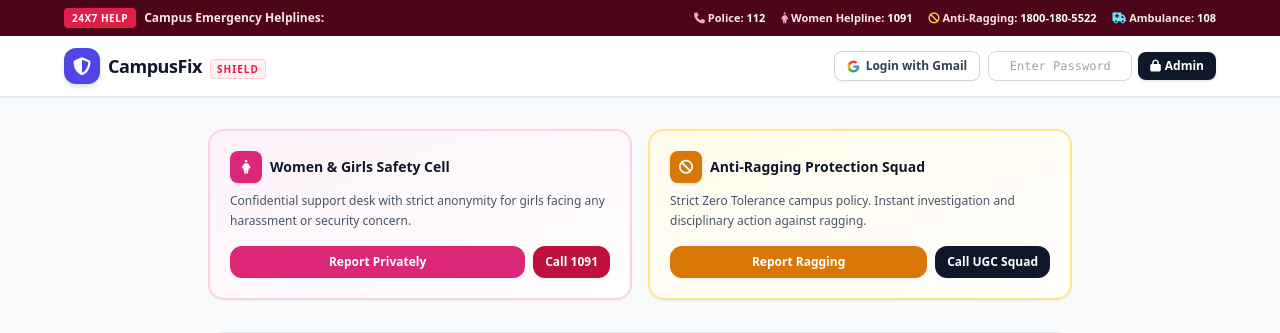
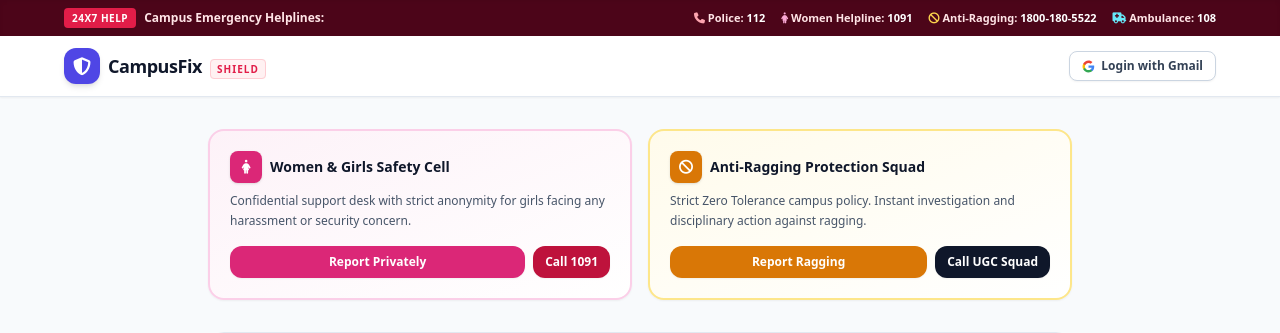
Before and after one commit to Aryan-vats-hub/campus-shield, a Flask app: page / in a window 1280 px wide. Shown: the top 333 px of the page. Run offline with Flask 3, Linux system fonts and the light colour scheme; some libraries are stand-ins or nearby versions.

Commit message:
Update index.html

```diff
--- a/campus shield/templates/index.html
+++ b/campus shield/templates/index.html
@@ -25,9 +25,9 @@
     </div>
   </header>
 
-  <!-- NAVBAR -->
+  <!-- NAVBAR (Admin box removed from here) -->
   <nav class="bg-white border-b border-slate-200 sticky top-0 z-40 px-4 py-3 shadow-sm">
-    <div class="max-w-6xl mx-auto flex flex-wrap items-center justify-between gap-3">
+    <div class="max-w-6xl mx-auto flex items-center justify-between gap-3">
       <a href="/" class="flex items-center gap-2 no-underline">
         <div class="w-9 h-9 rounded-xl bg-indigo-600 text-white flex items-center justify-center font-black text-lg shadow-md">
           <i class="fa-solid fa-shield-halved"></i>
@@ -38,13 +38,13 @@
         </div>
       </a>
 
-      <div class="flex items-center gap-2">
-        <!-- STUDENT GMAIL LOGIN / STATUS -->
+      <!-- GMAIL LOGIN BUTTON -->
+      <div>
         {% if user_email %}
-        <div class="flex items-center gap-2 bg-emerald-50 border border-emerald-300 px-2.5 py-1 rounded-lg text-xs font-semibold text-emerald-800">
+        <div class="flex items-center gap-2 bg-emerald-50 border border-emerald-300 px-3 py-1.5 rounded-lg text-xs font-semibold text-emerald-800">
           <i class="fa-brands fa-google text-emerald-600"></i>
           <span>{{ user_email }}</span>
-          <a href="/logout" class="text-rose-600 hover:text-rose-800 ml-1 font-bold no-underline"><i class="fa-solid fa-right-from-bracket"></i></a>
+          <a href="/logout" class="text-rose-600 hover:text-rose-800 ml-1 font-bold no-underline" title="Logout"><i class="fa-solid fa-right-from-bracket"></i></a>
         </div>
         {% else %}
         <a href="/login/google" class="inline-flex items-center gap-1.5 px-3 py-1.5 rounded-lg bg-white border border-slate-300 text-slate-700 text-xs font-bold hover:bg-slate-100 shadow-sm no-underline">
@@ -57,14 +57,6 @@
           <span>Login with Gmail</span>
         </a>
         {% endif %}
-
-        <!-- DIRECT ADMIN PASSCODE FORM -->
-        <form action="/admin-login-post" method="POST" class="flex items-center gap-1.5">
-          <input type="password" name="admin_key" placeholder="Enter Password" class="px-2.5 py-1.5 text-xs rounded-lg border border-slate-300 focus:outline-none focus:ring-1 focus:ring-indigo-500 w-32 sm:w-36 font-mono text-center" required>
-          <button type="submit" class="bg-slate-900 hover:bg-black text-white px-3 py-1.5 rounded-lg text-xs font-bold shadow flex items-center gap-1">
-            <i class="fa-solid fa-lock"></i> Admin
-          </button>
-        </form>
       </div>
     </div>
   </nav>
```
